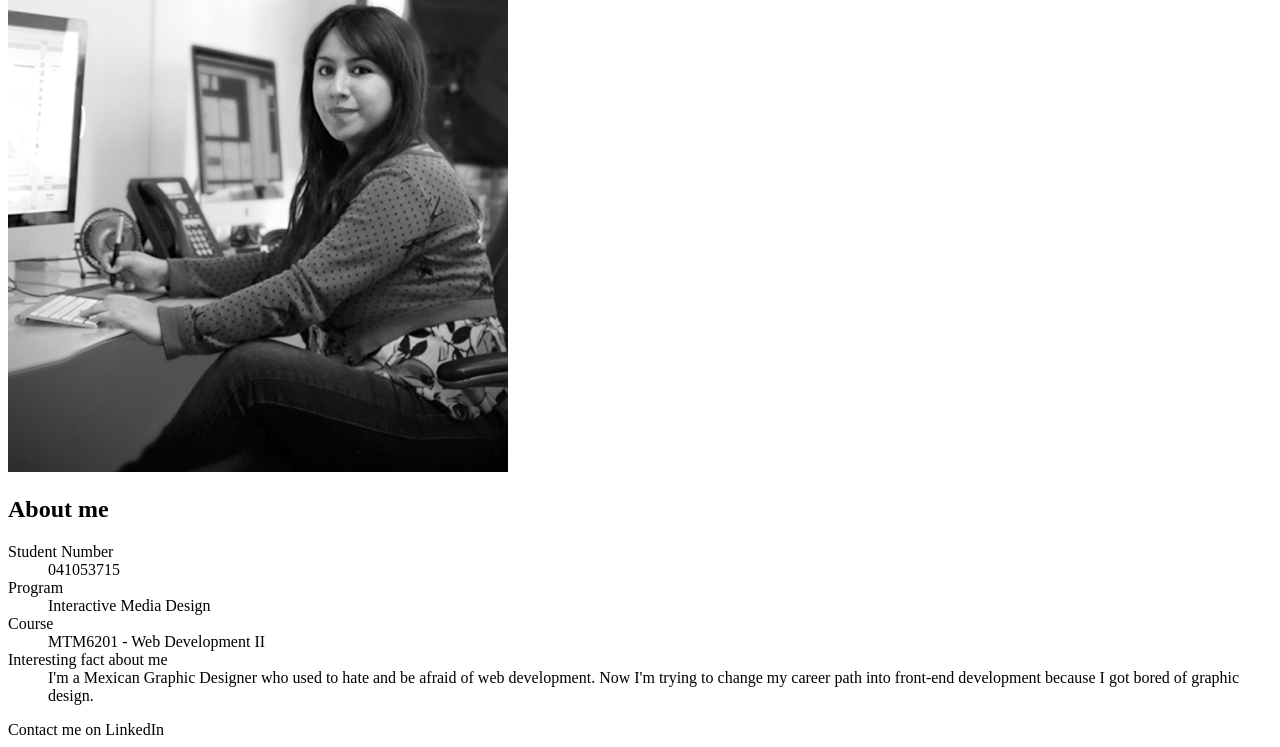
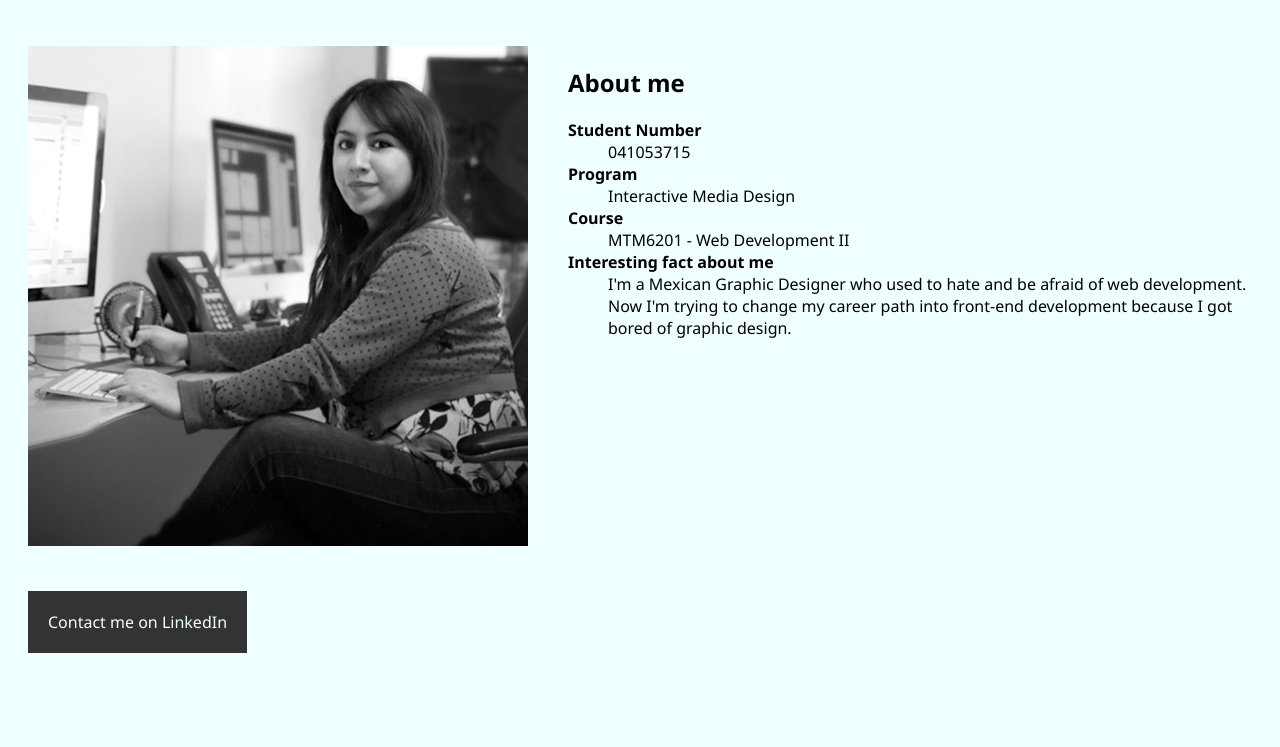
Before and after one commit to rebo0004/mtm6201-week1, a plain HTML site: page index.html in a window 1280 px wide. Shown: the part 108-855 px from the top of the page. After the commit the page ends 800 px from the top, so only its background shows below. Drawn offline with Linux system fonts and the light colour scheme.

Commit message:
Adds css file

```diff
--- /dev/null
+++ b/css/style.css
@@ -0,0 +1,25 @@
+body {
+    background-color: azure;
+    font-family:'Segoe UI', Tahoma, Geneva, Verdana, sans-serif;
+}
+
+main {
+    display: flex;
+    flex-direction: row;
+}
+
+div, header, footer {
+    padding: 20px 20px;
+}
+
+dt {
+    font-weight: bold;
+}
+
+.button {
+    text-decoration: none;
+    display: inline-block;
+    padding: 20px;
+    background-color: #333;
+    color: azure;
+}
--- a/index.html
+++ b/index.html
@@ -5,13 +5,17 @@
     <meta http-equiv="X-UA-Compatible" content="IE=edge">
     <meta name="viewport" content="width=device-width, initial-scale=1.0">
     <title>Laura Cristina Rebollo Tamayo</title>
+    <link href="css/style.css" rel="stylesheet">
 </head>
 <body>
     <header>
         <h1>Laura Cristina Rebollo Tamayo</h1>
     </header>
     <main>
+        <div>
             <img src="/images/cristina_rebollo.jpg" alt="Cristina Rebollo">
+        </div>
+        <div>
             <h2>About me</h2>
             <dl>
                 <dt>Student Number</dt>
@@ -26,9 +30,10 @@
                 <dt>Interesting fact about me</dt>
                 <dd>I'm a Mexican Graphic Designer who used to hate and be afraid of web development. Now I'm trying to change my career path into front-end development because I got bored of graphic design.</dd>
             </dl>
+        </div>
     </main>
     <footer>
-        <span>Contact me on LinkedIn</span>
+        <a href="https://www.linkedin.com/in/cristina-tamayo-a45000116/" class="button">Contact me on LinkedIn</a>
     </footer>
 </body>
 </html>
```
Lines whose indentation alone changed are shown as unchanged.
